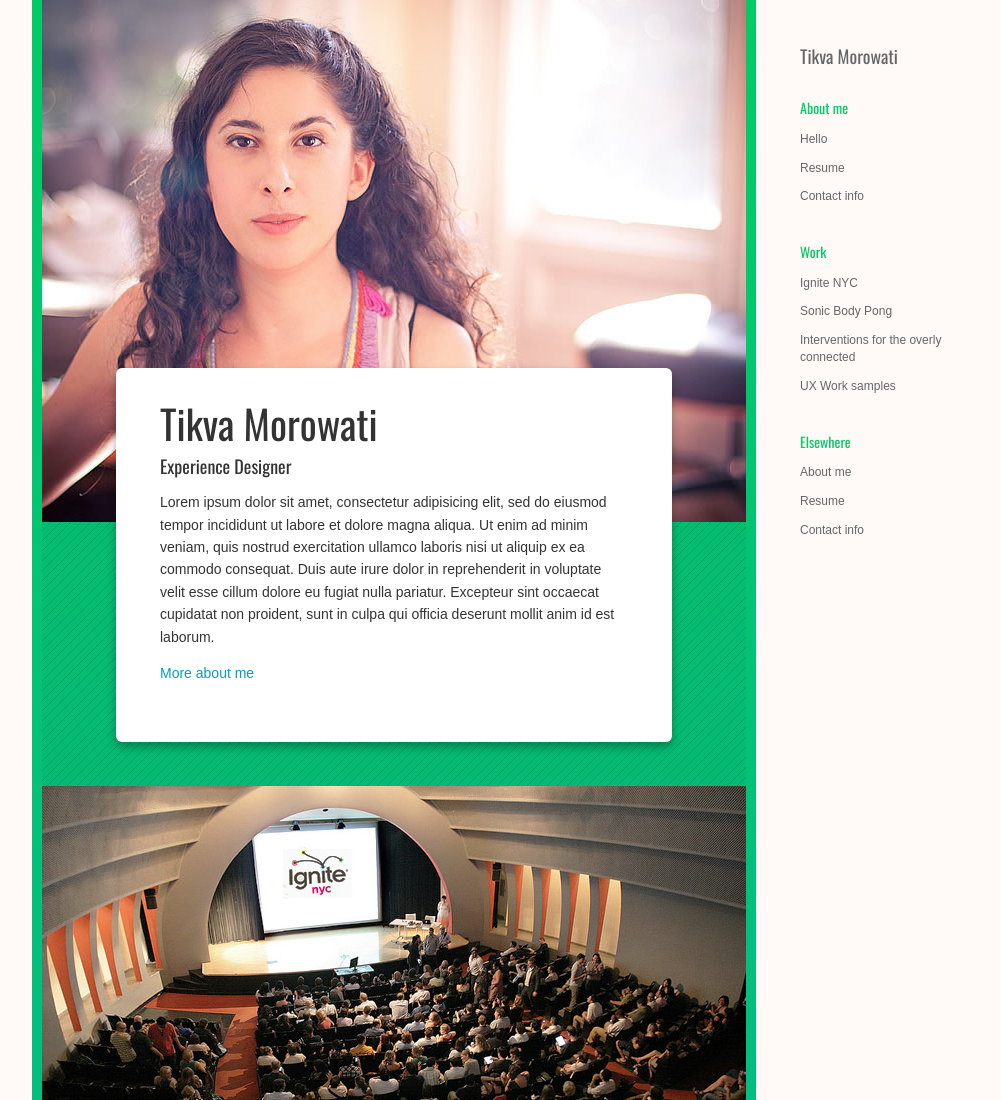
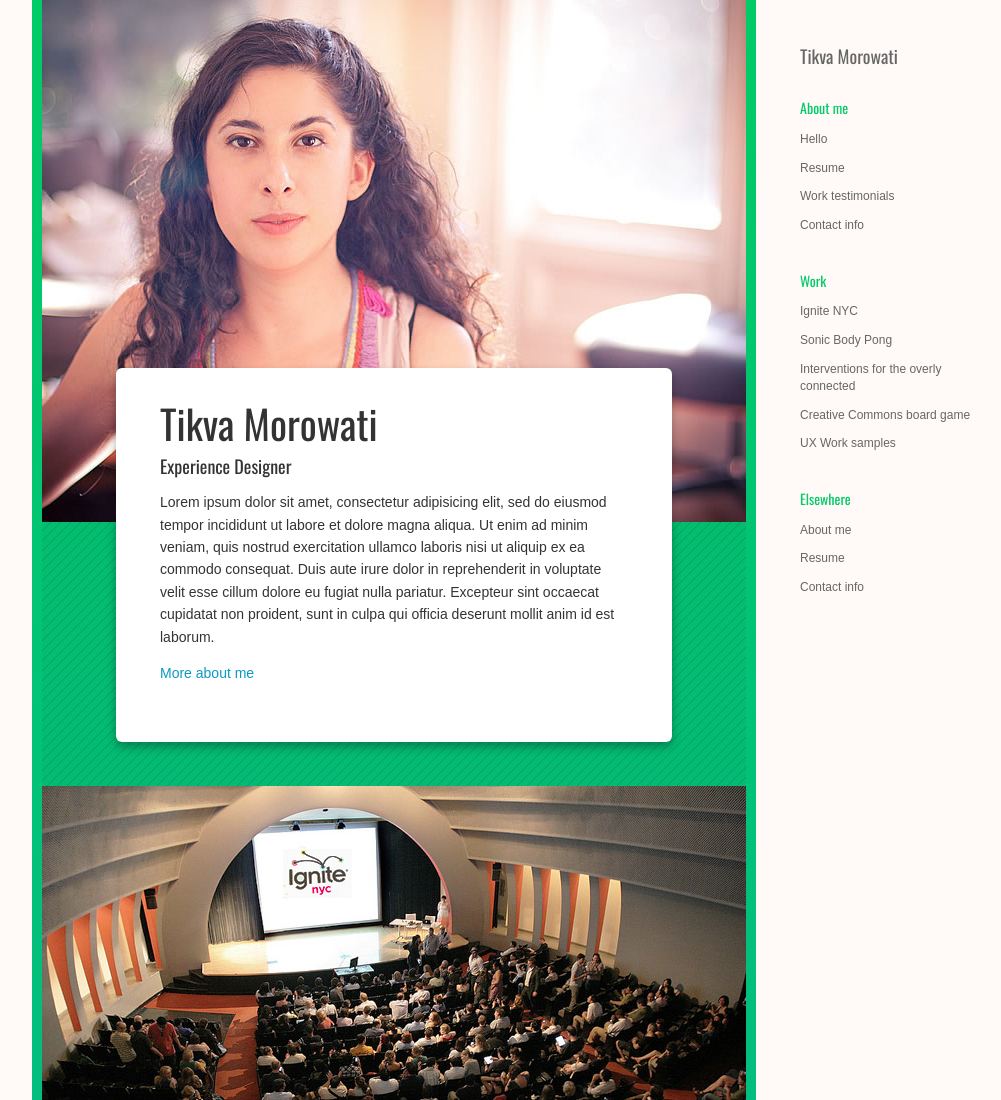
Before and after one commit to tikva/tikvamorowati, a plain HTML site: page new.html in a window 1280 px wide. Shown: the top 1100 px of the page, without its empty margins (118-1119 px from the left). Drawn offline with nearby package versions, Linux system fonts and the light colour scheme.

Commit message:
updated nav

```diff
--- a/new.html
+++ b/new.html
@@ -23,6 +23,7 @@
 
         <a href="#hello">Hello</a></li>
         <a href="#">Resume</a></li>
+		<a href="#">Work testimonials</a></li>
         <a href="#">Contact info</a></li>
 
         <h4>Work</h4>
@@ -31,6 +32,7 @@
 		  <li><a href="#ignitenyc">Ignite NYC</a></li>
           <li><a href="#sonicbodypong">Sonic Body Pong</a></li>
           <li><a href="#interventions">Interventions for the overly connected</a></li>
+		  <li><a href="#creativecommons">Creative Commons board game</a></li>
           <li><a href="#">UX Work samples</a></li>
         </ul>
 
```
